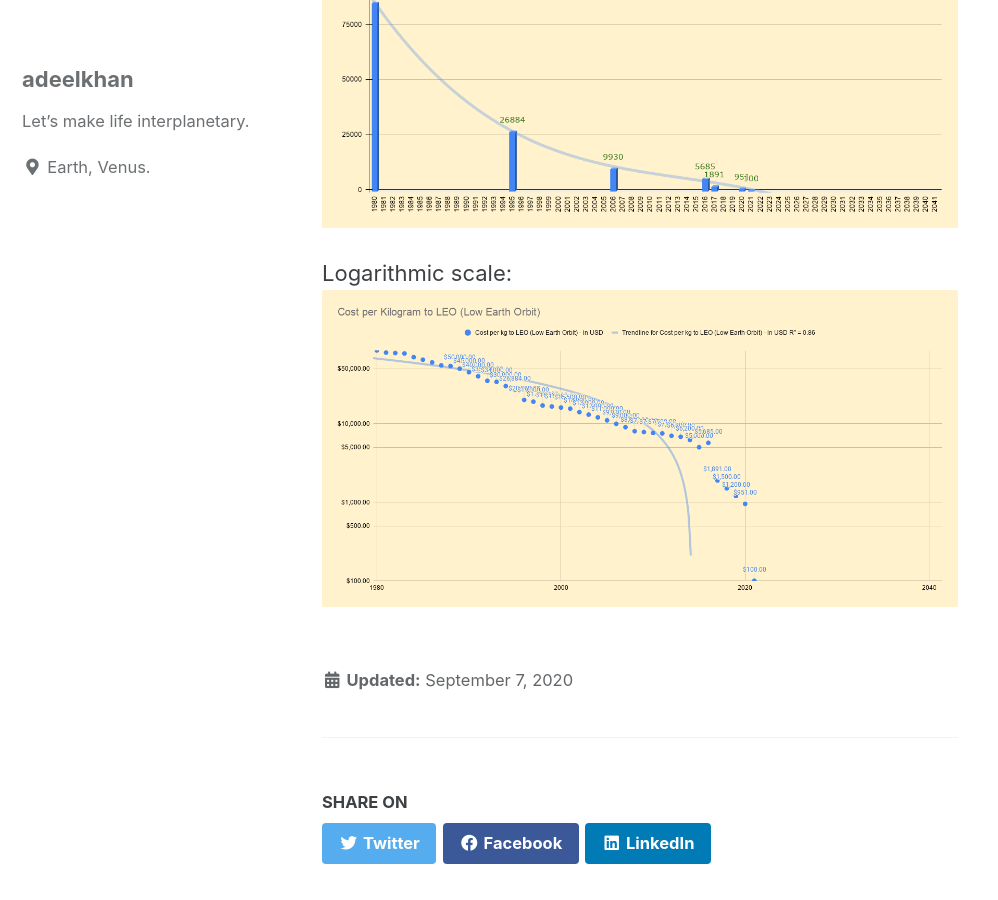
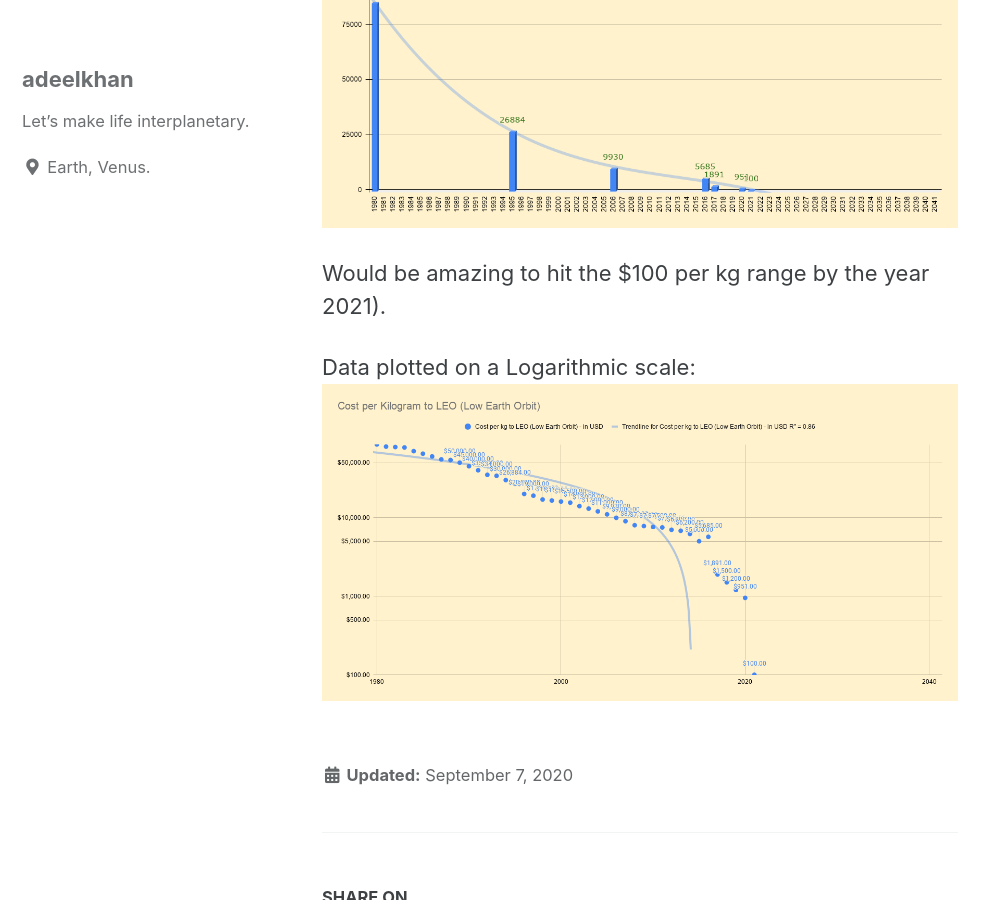
Before and after one commit to stellardreams/stellardreams.github.io, a Jekyll site: the page built from _posts/2020-09-07-Cost-per-Kilogram(KG)-to-LEO-(Low Earth Orbit).md, in a window 1280 px wide and 900 px high, scrolled down 457 px. Shown: the whole window, without its empty margins (0-998 px from the left). Built offline with Jekyll 4.4.1, drawn with Linux system fonts in a browser that asks for light colours; cached includes are drawn as plain includes.

Commit message:
Update 2020-09-07-Cost-per-Kilogram(KG)-to-LEO-(Low Earth Orbit).md

```diff
--- a/_posts/2020-09-07-Cost-per-Kilogram(KG)-to-LEO-(Low Earth Orbit).md
+++ b/_posts/2020-09-07-Cost-per-Kilogram(KG)-to-LEO-(Low Earth Orbit).md
@@ -3,5 +3,7 @@
 Regular scale:
 <img src="/assets/images/Cost-per-KG-reg.png">
 
-Logarithmic scale:
+Would be amazing to hit the $100 per kg range by the year 2021).
+
+Data plotted on a Logarithmic scale:
 <img src="/assets/images/Cost-per-KG-log.png">
```
